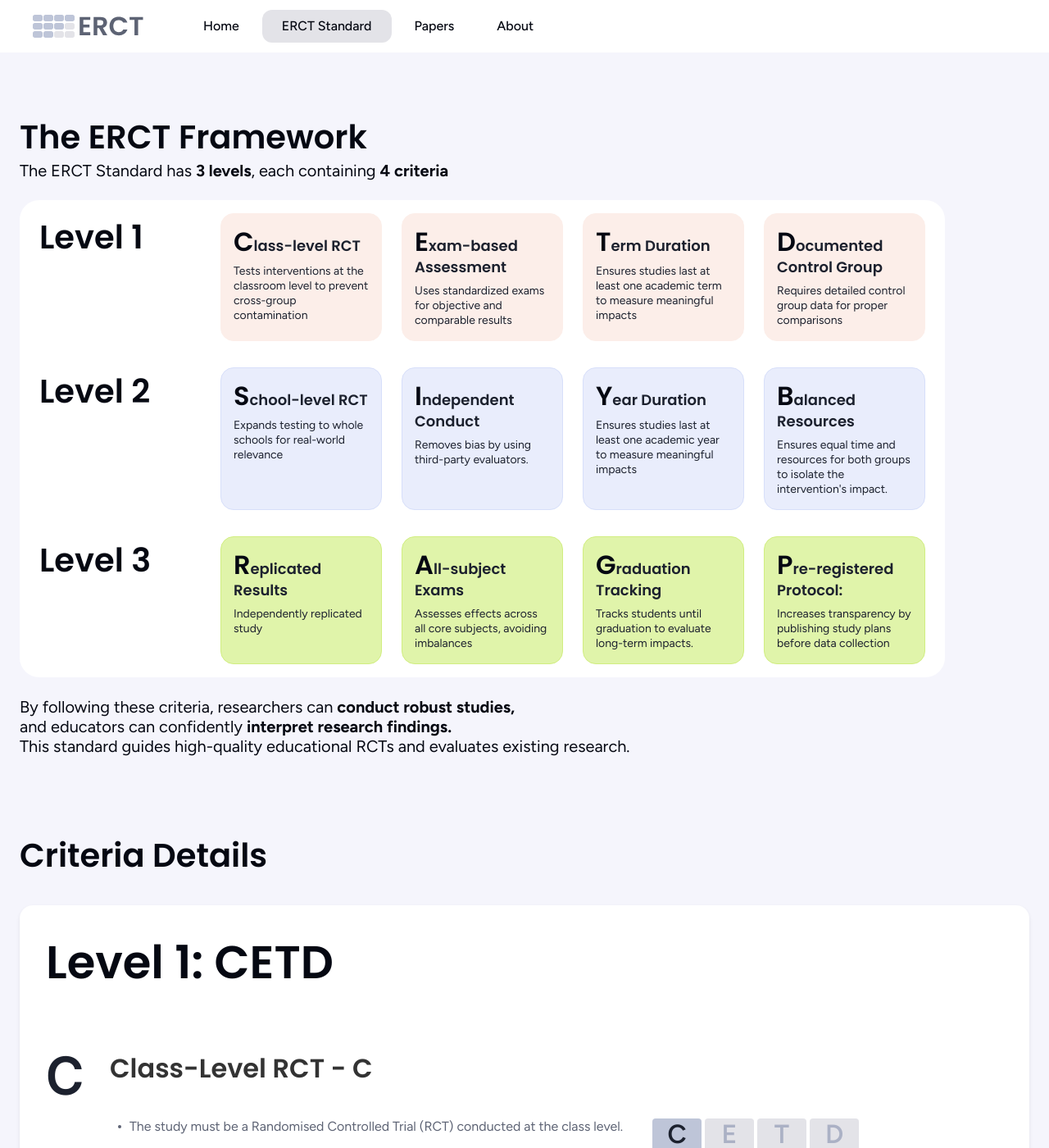
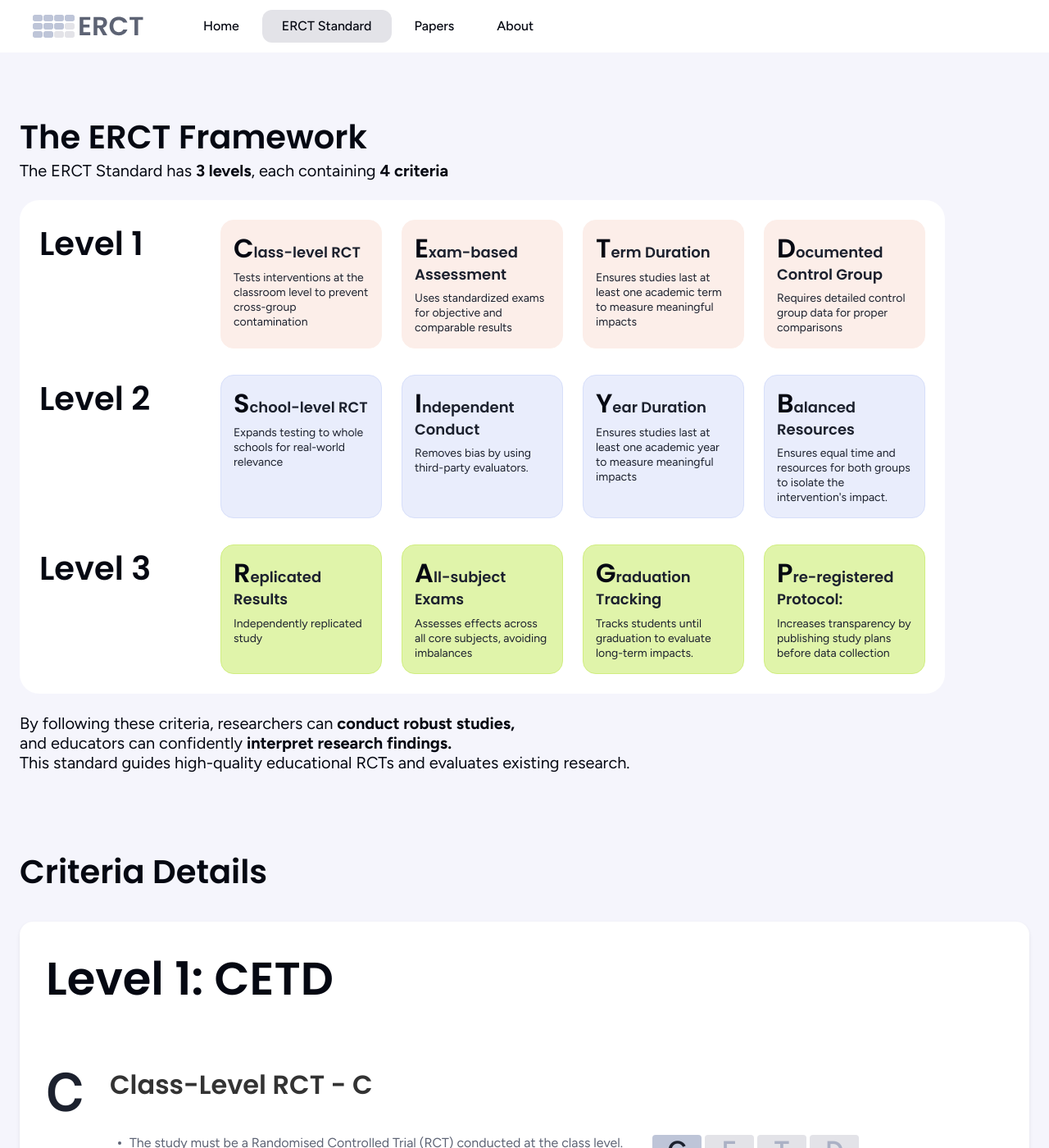
Before and after one commit to vassiliphilippov/erct-papers, a Jekyll site: the page standard.html, which Jekyll copies as it is, in a window 1280 px wide and 1400 px high, scrolled down 1042 px. Shown: the whole window at 82% size. Built offline with Jekyll 4.4.1, drawn with Linux system fonts in a browser that asks for light colours.

Commit message:
Update standard.css

```diff
--- a/assets/css/standard.css
+++ b/assets/css/standard.css
@@ -67,7 +67,7 @@
   border-radius: 1.5rem; /* 24/16 */
   background: var(--header-bg);
   max-inline-size: 70.5625rem; /* 1129/16 */
-  padding-block: 1rem; /* 16/16 */
+  padding-block: 1.5rem; /* 24/16 */
   padding-inline: 1.5rem; /* 24/16 */
   display: flex;
   flex-direction: column;
@@ -120,7 +120,7 @@
   font-family: var(--title-font-family);
   font-size: 1.125rem; /* 18/16 */
   font-weight: 600;
-  line-height: 1.333; /* 24/18 */
+  line-height: 1.4; /* 24/18 */
   margin-block-end: 0.5rem; /* 8/16 */
 }
 .list-cards__title::first-letter {
@@ -244,7 +244,7 @@
 }
 .approach__title {
   font-size: 1.125rem; /* 18/16 */
-  line-height: 1.333; /* 133.333% */
+  line-height: 1.4; /* 133.333% */
   margin-block-end: 0.5rem; /* 8/16 */
 }
 .approach__text {
@@ -335,7 +335,7 @@
 .study-actions__title {
   color: var(--primary-text);
   font-size: 1.125rem; /* 18/16 */
-  line-height: 1.333; /* 133.333% */
+  line-height: 1.4; /* 133.333% */
   margin-block-end: 0.5rem; /* 8/16 */
 }
 .study-actions__text {
@@ -496,7 +496,7 @@
   .block-level__title,
   .criteria-details__title {
     font-size: 1.5rem; /* 24/16 */
-    line-height: 1.333; /* 133.333% */
+    line-height: 1.4; /* 133.333% */
   }
   .details__list {
     row-gap: 2rem; /* 32/16 */
```
